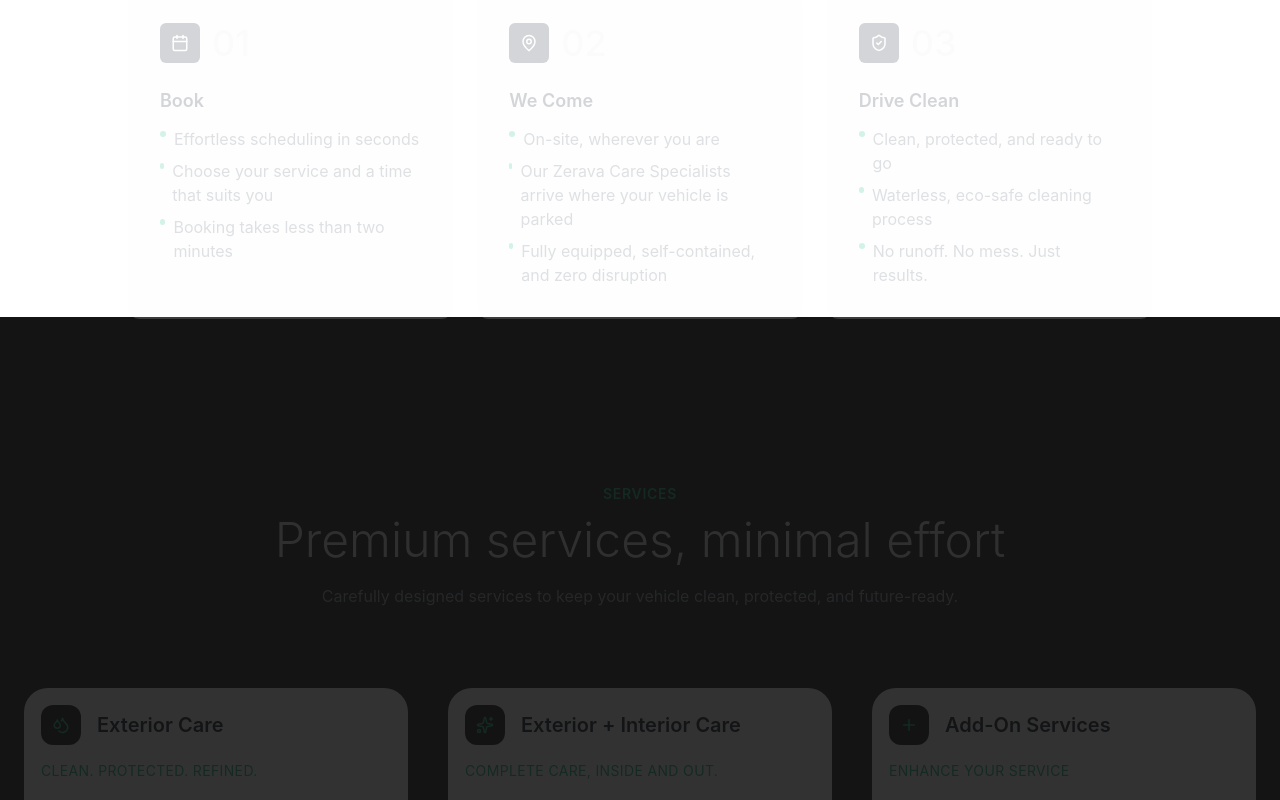
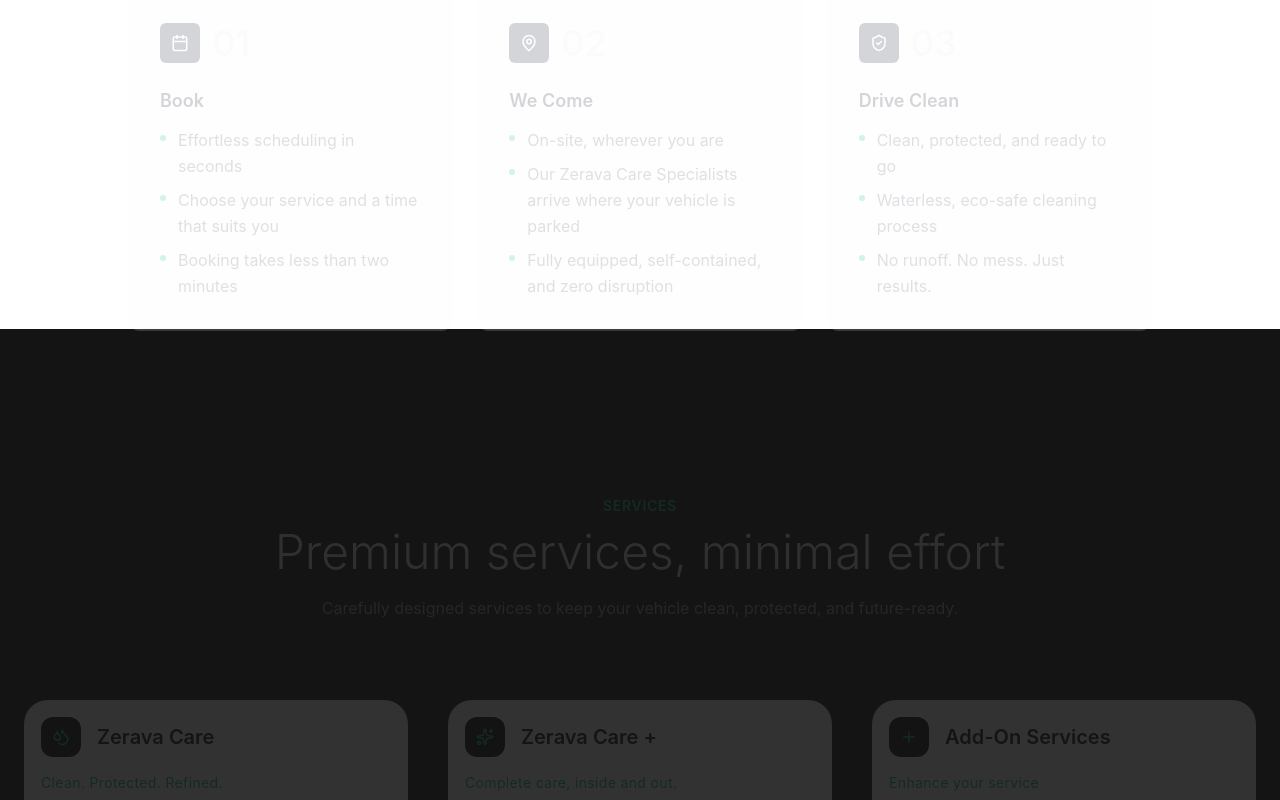
Before and after one commit to wizaura/zerava-frontend, a Next.js app: page / in a window 1280 px wide. Shown: the part 2020-2820 px from the top of the page. Built offline with nearby package versions, Linux system fonts and the light colour scheme; no server answers.

Commit message:
15th commit - Added Some ui chnages in fleet page 4

```diff
--- a/components/user/fleet/Why.tsx
+++ b/components/user/fleet/Why.tsx
@@ -31,7 +31,8 @@
     "Custom service packages",
     "Priority booking slots",
     "Quality guarantee",
-    "Delivered by trained, insured service professionals",
+    "Delivered by trained",
+    "Insured service professionals"
 ];
 
 export default function WhyZeravaSection() {
@@ -90,7 +91,7 @@
                         data-aos-delay="600"
                         className="flex items-center"
                     >
-                        <div className="w-full rounded-xl bg-gray-50 px-6 md:px-16 py-10 shadow-xl transition-transform duration-300 hover:scale-[1.01]">
+                        <div className="w-full rounded-xl bg-gray-50 px-4 md:px-16 py-10 shadow-xl transition-transform duration-300 hover:scale-[1.01]">
                             <h3 className="mb-6 text-lg font-medium text-gray-900">
                                 What's included
                             </h3>
--- a/components/user/home/How.tsx
+++ b/components/user/home/How.tsx
@@ -82,7 +82,7 @@
                                 data-aos-delay={300 + i * 150}
                                 data-aos-duration="900"
                                 data-aos-easing="ease-out-cubic"
-                                className="group relative rounded-xl bg-gray-50 p-8 text-left
+                                className="group relative rounded-xl bg-gray-50 p-4 md:p-8 text-left
                                     transition-all duration-400 ease-out
                                     hover:scale-[1.06] hover:-translate-y-1.5 hover:shadow-xl hover:bg-gray-100"
                             >
@@ -104,9 +104,19 @@
                                 {/* Point-based description */}
                                 <ul className="mt-3 space-y-2 text-md text-gray-600">
                                     {step.points.map((point, idx) => (
-                                        <li key={idx} className="flex gap-2">
-                                            <span className="mt-1 h-1.5 w-1.5 rounded-full bg-electric-teal" />
-                                            <span>{point}</span>
+                                        <li
+                                            key={idx}
+                                            className="flex items-start gap-3"
+                                        >
+                                            {/* Dot */}
+                                            <span
+                                                className="mt-2 h-1.5 w-1.5 flex-shrink-0 rounded-full bg-electric-teal"
+                                            />
+
+                                            {/* Text */}
+                                            <span className="leading-relaxed">
+                                                {point}
+                                            </span>
                                         </li>
                                     ))}
                                 </ul>
--- a/components/user/home/Services.tsx
+++ b/components/user/home/Services.tsx
@@ -6,7 +6,7 @@
 
 const services = [
     {
-        title: "Exterior Care",
+        title: "Zerava Care",
         tagline: "Clean. Protected. Refined.",
         icon: Droplets,
         description:
@@ -18,7 +18,7 @@
         },
     },
     {
-        title: "Exterior + Interior Care",
+        title: "Zerava Care +",
         tagline: "Complete care, inside and out.",
         icon: Sparkles,
         description:
@@ -131,7 +131,7 @@
                                         </h3>
                                     </div>
 
-                                    <p className="text-sm uppercase tracking-wide text-electric-teal">
+                                    <p className="text-sm tracking-wide text-electric-teal">
                                         {service.tagline}
                                     </p>
 
--- a/components/user/home/Testimonials.tsx
+++ b/components/user/home/Testimonials.tsx
@@ -49,7 +49,7 @@
                         className="mb-6 text-3xl font-light text-eco-black sm:text-5xl"
                     >
                         Chosen by customers who value
-                        <br className="hidden sm:block" />
+                        <br />
                         convenience and care
                     </h2>
 
```
